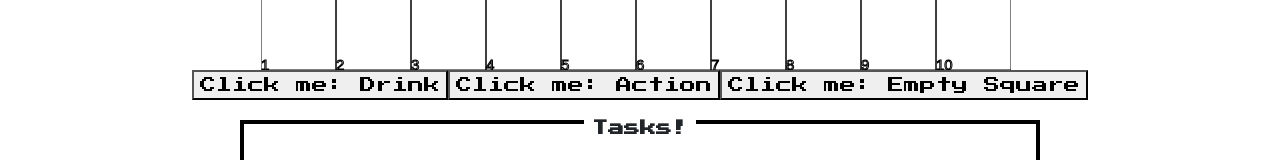
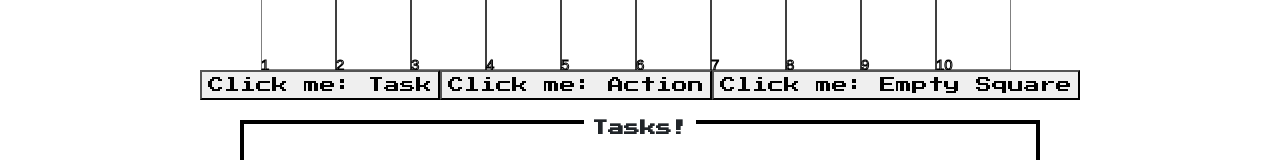
Before and after one commit to GiulianoDerosas/SnakesAndLadders, a React (Create React App) app in the folder client/: page / in a window 1280 px wide. Shown: the part 720-880 px from the top of the page. Built offline with nearby package versions, Linux system fonts and the light colour scheme; no server answers.

Commit message:
corrected terminology

```diff
--- a/client/src/containers/game.js
+++ b/client/src/containers/game.js
@@ -130,7 +130,7 @@ const Game = () => {
 
         <div className="task-button-container">
             {/* <Tasks tasks={tasks} getRandomTask={getRandomTask}/> */}
-            <button className="task-button" onClick={getRandomTask}>Click me: Drink</button>
+            <button className="task-button" onClick={getRandomTask}>Click me: Task</button>
             <button className="task-button" onClick={getRandomAction}>Click me: Action</button>
             <button className="task-button" onClick={getNoTask}>Click me: Empty Square</button>
         </div>
```
